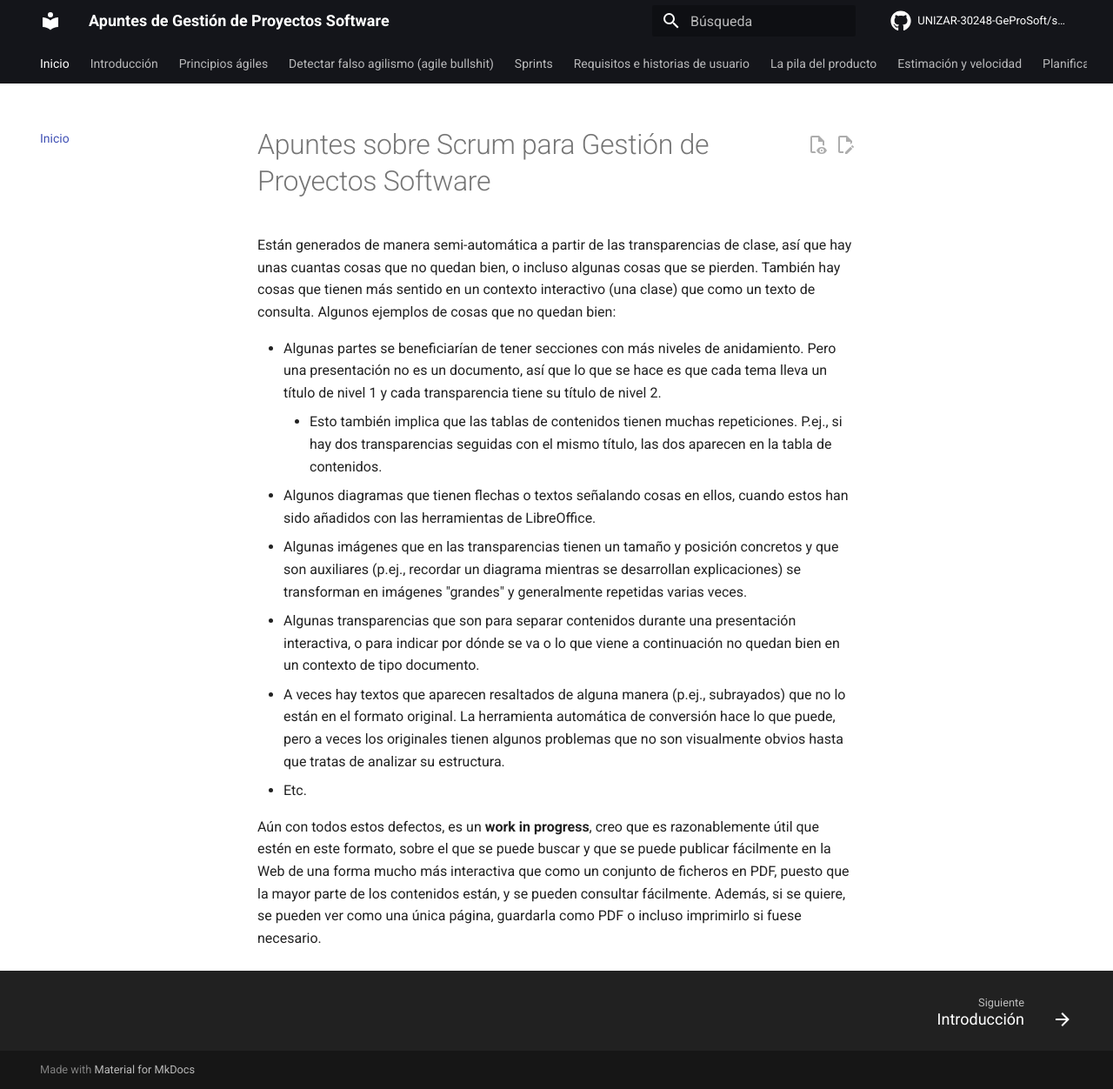
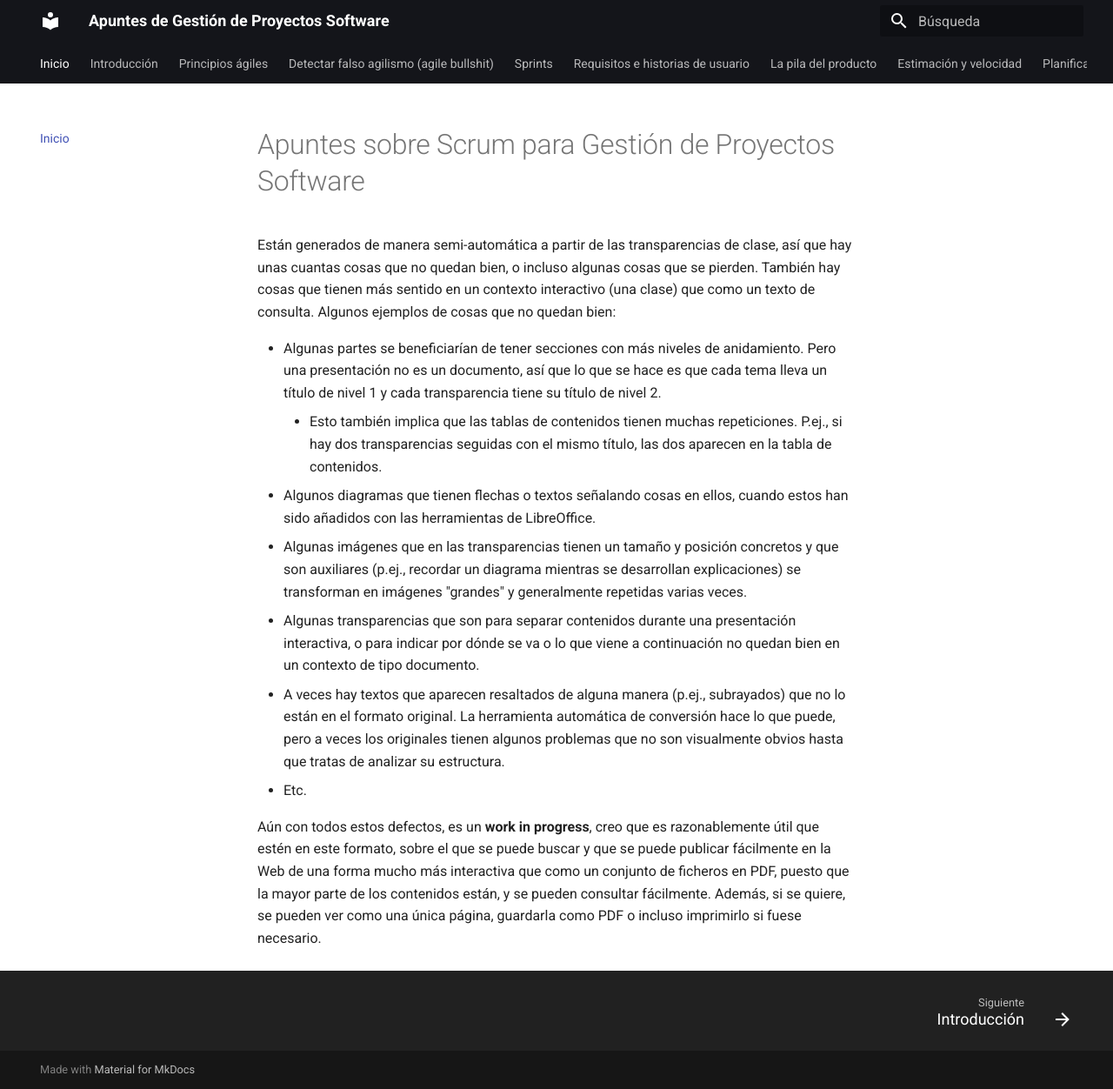
Before and after one commit to UNIZAR-30248-GeProSoft/scrumnotes, an MkDocs documentation site: the page built from docs/index.md, in a window 1280 px wide and 1252 px high. Shown: the whole window at 87% size. Built offline with MkDocs 1.6.1 and Material for MkDocs 9.7.7, drawn with Linux system fonts in a browser that asks for light colours; comment, search, counter and statistics services are not loaded.

Commit message:
Removed unnecesary links to GitHub.

```diff
--- a/mkdocs.yml
+++ b/mkdocs.yml
@@ -1,6 +1,4 @@
 site_name: Apuntes de Gestión de Proyectos Software
-repo_url: https://github.com/UNIZAR-30248-GeProSoft/scrumnotes
-repo_name: UNIZAR-30248-GeProSoft/scrumnotes
 site_url: https://unizar-30248-geprosoft.github.io/scrumnotes
 
 theme:
```
